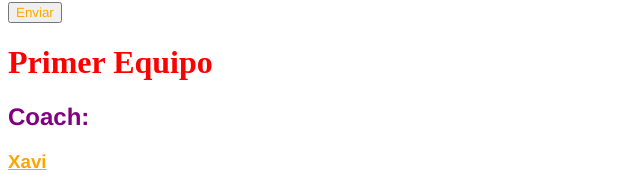
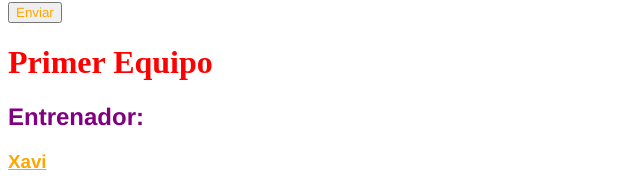
Before and after one commit to Gabriel-ArPa/Frontend-for-dummies, a plain HTML site: page index.html in a window 1280 px wide. Shown: the part 909-1098 px from the top of the page, without its empty margins (0-640 px from the left). Drawn offline with Linux system fonts and the light colour scheme.

Commit message:
fix coach
HE cambiado coach por entrenador

```diff
--- a/index.html
+++ b/index.html
@@ -118,7 +118,7 @@
         <button type="reset">Enviar</button>
     </form>
     <h1>Primer Equipo</h1>
-    <h2>Coach:</h2>
+    <h2>Entrenador:</h2>
     <h3><a href="https://es.wikipedia.org/wiki/Xavi_Hern%C3%A1ndez" target="_blank">Xavi</a></h3>
     <img src="images/xavih.png" alt="Xavi" width="400">
     <h2>Jugadores Titulares</h2>
```
